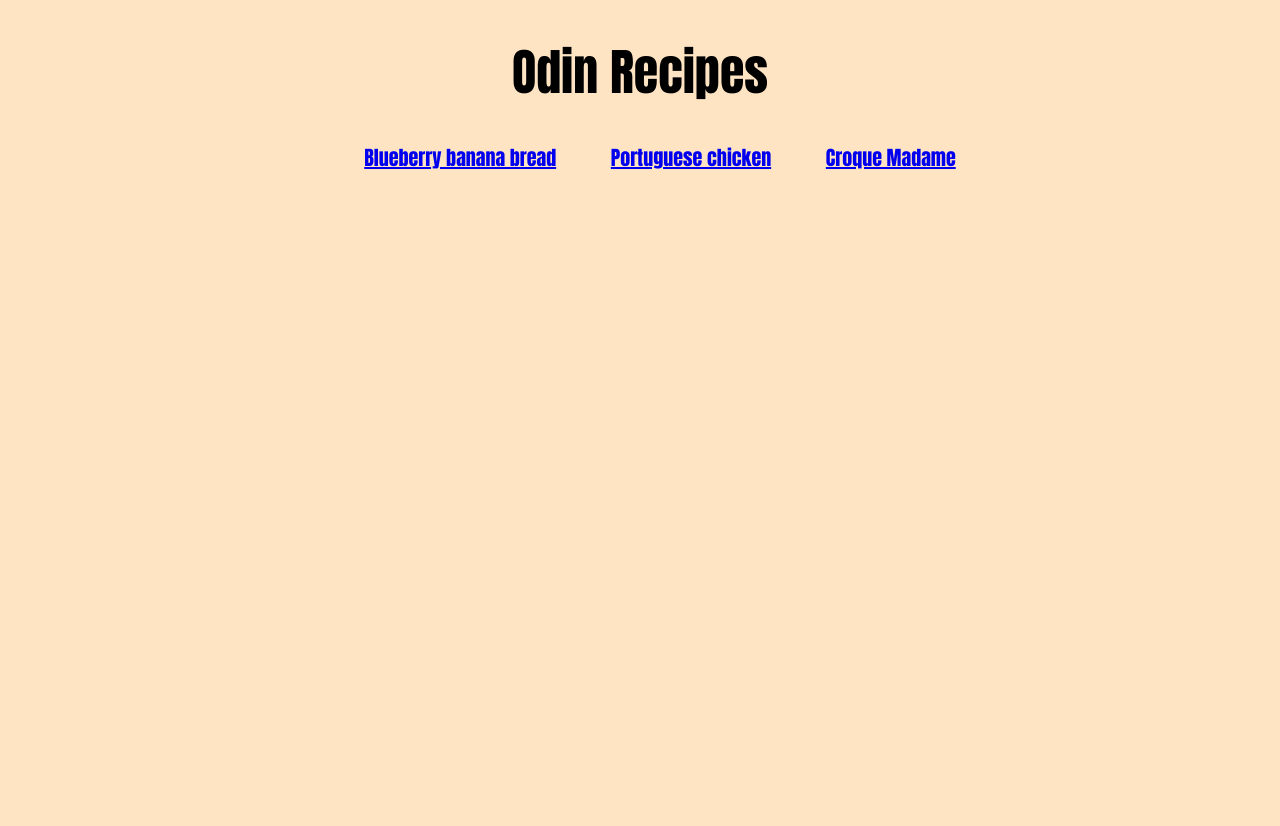
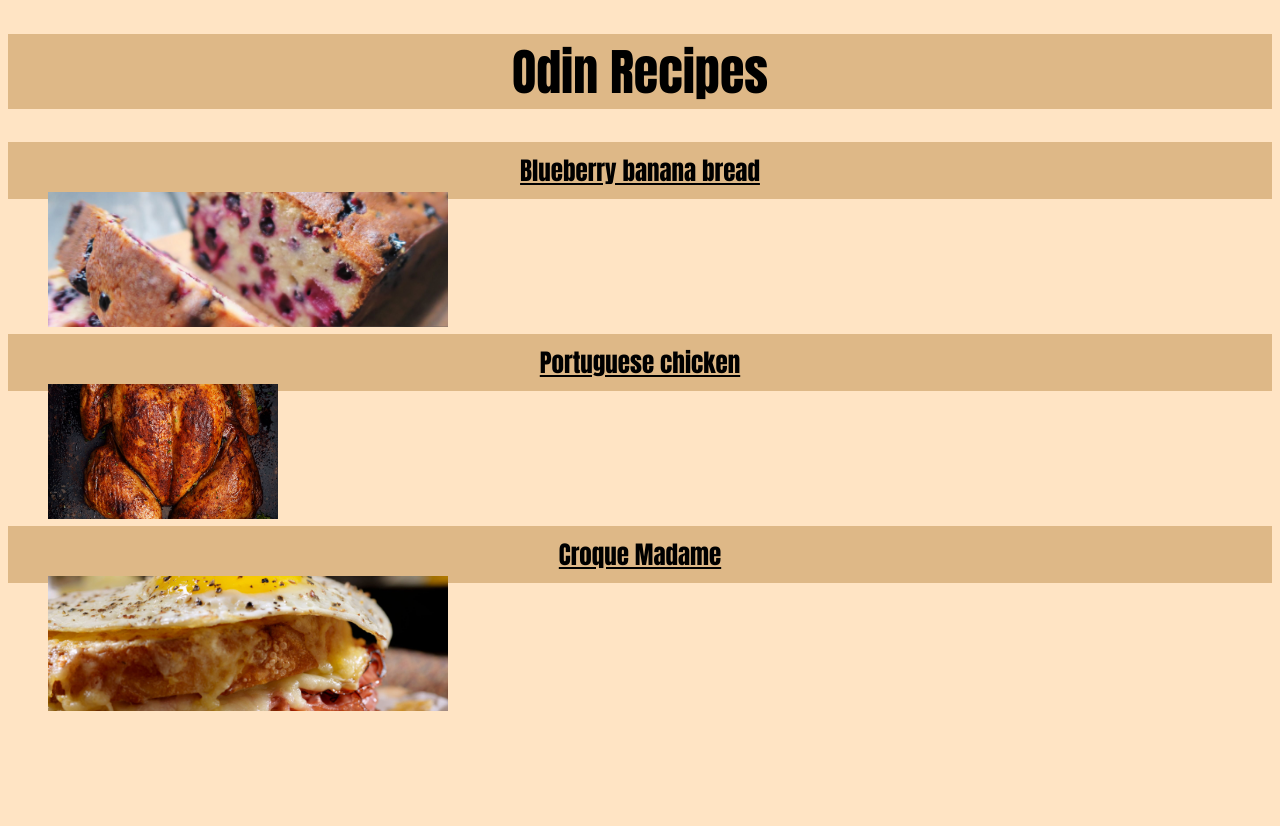
Before and after one commit to L-Brookling/odin-recipes, a plain HTML site: page index.html in a window 1280 px wide. Before the commit the page ends 800 px from the top, so only its background shows below. Drawn offline with Linux system fonts and the light colour scheme.

Commit message:
Removing unecessary code from html's and adding thumbnails to index

```diff
--- a/index.html
+++ b/index.html
@@ -9,9 +9,12 @@
     <body>
         <h1>Odin Recipes</h1>
         <ul class="recipe-list">
-            <a id="bbb" href="recipes/blueberry-Banana-Bread.html">Blueberry banana bread</a>
-            <a id="pc" href="recipes/portuguese-Chicken.html">Portuguese chicken</a>
-            <a id="cm" href="recipes/croque-madame.html">Croque Madame</a>
+            <img class="thumbnail" src="recipes/Main-image.jpg">
+            <a href="recipes/blueberry-Banana-Bread.html">Blueberry banana bread</a>
+            <img class="thumbnail" src="recipes/Portuguese-Chicken.jpg">
+            <a href="recipes/portuguese-Chicken.html">Portuguese chicken</a>
+            <img class="thumbnail" src="recipes/Croque-madame.jpg">
+            <a href="recipes/croque-madame.html">Croque Madame</a>
         </ul>
     </body>
 </html>
--- a/styles.css
+++ b/styles.css
@@ -5,24 +5,38 @@
 }
 
 h1 {
+    background-color: burlywood;
     font-size: 50px;
     text-align: center;
 }
 
-.recipe-list {
-    font-size: 20px;
-    text-align: center;
+h2, h3 {
+    display: block;
+    padding: 10px;
+    background-color: burlywood;
 }
 
 a {
-    margin: 25px;
+    display: block;
+    background-color: burlywood;
+    padding: 10px;
+    margin-left: -40px;
+    color:black;
+    text-align: center;
+    font-size: 25px;
+    margin-bottom: 135px;
 }
 
-#main-image, #main-chicken, #main-croque-madame {
+img {
     height: auto;
     width: 500px;
     display: block;
-    margin-left: auto;
-    margin-right: auto;
-    width: 50%;
+    margin: auto;
 }
+
+.thumbnail {
+    height: 300px;
+    width: auto;
+    position: absolute;
+    clip: rect(50px, 400px, 185px, 0);
+}
```
Also changed, not shown: recipes/blueberry-Banana-Bread.html (+1 -1 lines), recipes/croque-madame.html (+1 -1 lines), recipes/portuguese-Chicken.html (+1 -1 lines).
